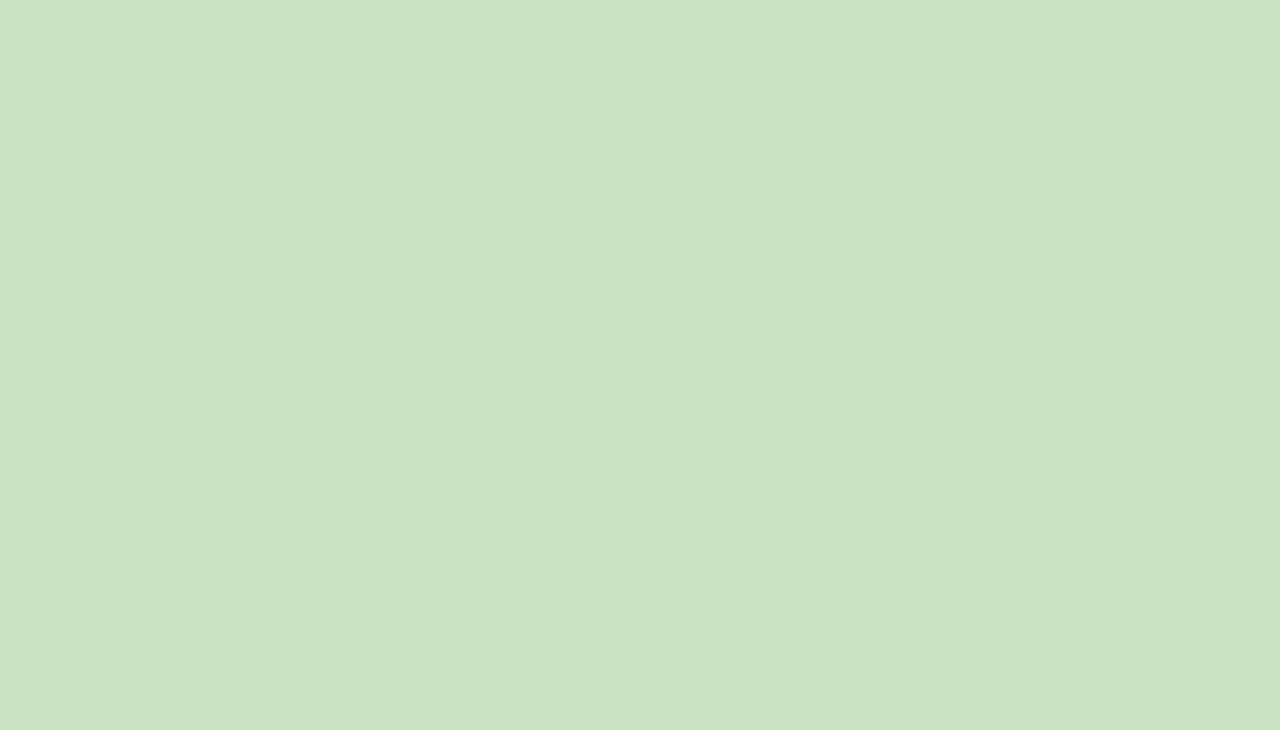
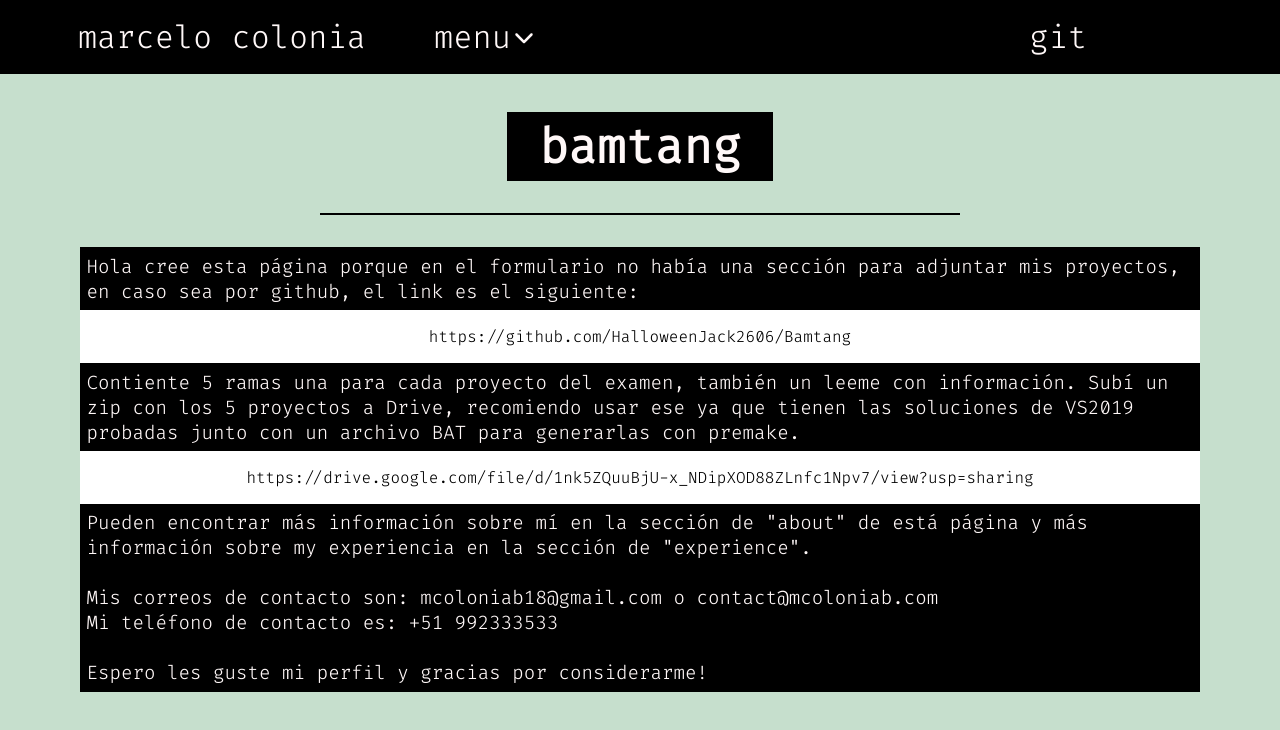
Before and after one commit to HalloweenJack2606/mcoloniab, a React (Create React App) app: page /bamtang in a window 1280 px wide. Before the commit this address had no page. Shown: the top 730 px of the page. Built offline with nearby package versions, Linux system fonts and the light colour scheme; the HTML template or start-up script is replaced by a standard one.

Commit message:
added bamtang info

```diff
--- a/src/RouteContainer.js
+++ b/src/RouteContainer.js
@@ -3,6 +3,7 @@ import { Routes, Route } from 'react-router-dom';
 import Home from "./screens/home/home";
 import Experience from "./screens/experience/experience";
 import About from "./screens/about/about";
+import Bamang from "./screens/bamtang";
 
 export default function RouteContainer() {
     return (
@@ -10,6 +11,7 @@ export default function RouteContainer() {
             <Route path='/' element={<Home/>}/>
             <Route path='/about' element={<About/>}/>
             <Route path='/experience' element={<Experience/>}/>
+            <Route path='/bamtang' element={<Bamang/>}/>
         </Routes>
     );
 }
--- a/src/components/header/header.js
+++ b/src/components/header/header.js
@@ -9,6 +9,7 @@ export default function Header() {
     const [menuOpen, setMenuOpen] = useState(false);
 
     const menuItems = [
+        {title: 'bamtang', url: '/bamtang'},
         {title: 'about', url: '/about'},
         {title: 'experience', url: '/experience'},
         {title: 'projects', url: '/projects', blocked: true},
--- a/src/screens/about/about.js
+++ b/src/screens/about/about.js
@@ -52,7 +52,7 @@ export default function About() {
                             <div>+51 992 333 533 (Perú)</div>
                             <div>+49 176 60897786 (Deutschland)</div>
                             <div>mcoloniab.com</div>
-                            <div>Berlin, DE & Lima, PE</div>
+                            <div>Lima, PE & Berlin, DE</div>
 
                             {/*Contact*/}
                             <div style={{margin: '1rem 0'}}><b>SPOKEN LANGUAGES</b></div>
--- /dev/null
+++ b/src/screens/bamtang/index.js
@@ -0,0 +1,55 @@
+import React from "react";
+import Header from "../../components/header/header";
+import PageTitle from "../../components/page_title/page_title";
+import styles from "../about/about.module.css";
+
+
+export default function Bamang() {
+
+    const openGit = () => {
+        window.open("https://github.com/HalloweenJack2606/Bamtang", "_blank");
+    }
+
+    const openDrive = () => {
+        window.open("https://drive.google.com/file/d/1nk5ZQuuBjU-x_NDipXOD88ZLnfc1Npv7/view?usp=sharing", "_blank");
+    }
+
+    return (
+        <div>
+            <Header/>
+            <PageTitle title={'bamtang'}/>
+
+            <div style={{margin: "0 5rem"}}>
+                <div className={styles.textContainer} style={{
+                    fontSize: '1.2rem',
+                    textAlign: 'left'
+                }}>
+                    Hola cree esta página porque en el formulario no había una sección para adjuntar mis proyectos, en caso
+                    sea por github, el link es el siguiente:
+                </div>
+                <div style={{backgroundColor: "#FFF", cursor: "pointer", padding: "1rem 0"}} role={'button'} onClick={openGit}>https://github.com/HalloweenJack2606/Bamtang</div>
+
+                <div className={styles.textContainer} style={{
+                    fontSize: '1.2rem',
+                    textAlign: 'left'
+                }}>
+                    Contiente 5 ramas una para cada proyecto del examen, también un leeme con información. Subí un zip con los 5 proyectos a Drive, recomiendo usar
+                    ese ya que tienen las soluciones de VS2019 probadas junto con un archivo BAT para generarlas con premake.
+                </div>
+                <div style={{backgroundColor: "#FFF", cursor: "pointer", padding: "1rem 0"}} role={'button'} onClick={openDrive}>https://drive.google.com/file/d/1nk5ZQuuBjU-x_NDipXOD88ZLnfc1Npv7/view?usp=sharing</div>
+                <div className={styles.textContainer} style={{
+                    fontSize: '1.2rem',
+                    textAlign: 'left'
+                }}>
+                    Pueden encontrar más información sobre mí en la sección de "about" de está página y más información sobre my experiencia en la sección de "experience".
+                    <br/><br/>
+                    Mis correos de contacto son: mcoloniab18@gmail.com o contact@mcoloniab.com
+                    <br/>
+                    Mi teléfono de contacto es: +51 992333533
+                    <br/><br/>
+                    Espero les guste mi perfil y gracias por considerarme!
+                </div>
+            </div>
+        </div>
+    )
+}
--- a/src/screens/home/home.js
+++ b/src/screens/home/home.js
@@ -14,6 +14,7 @@ export default function Home() {
                 alignItems: 'center',
                 flex: 1
             }}>
+                <HomeButton url={'bamtang'}><div>bamtang</div></HomeButton>
                 <HomeButton url={'about'}><div>about</div></HomeButton>
                 <HomeButton url={'experience'}><div>experience</div></HomeButton>
                 <HomeButton><s>projects</s></HomeButton>
```
